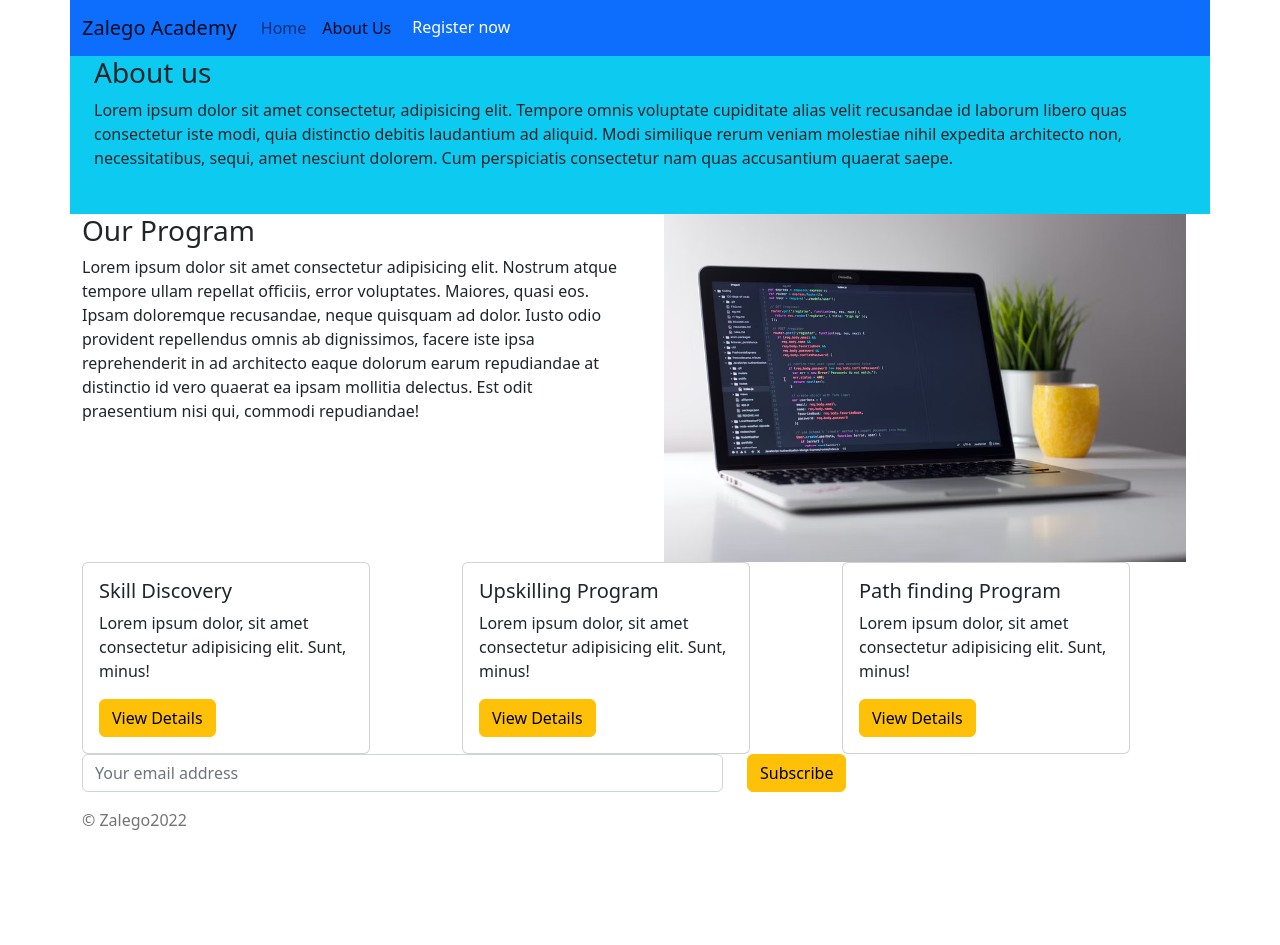
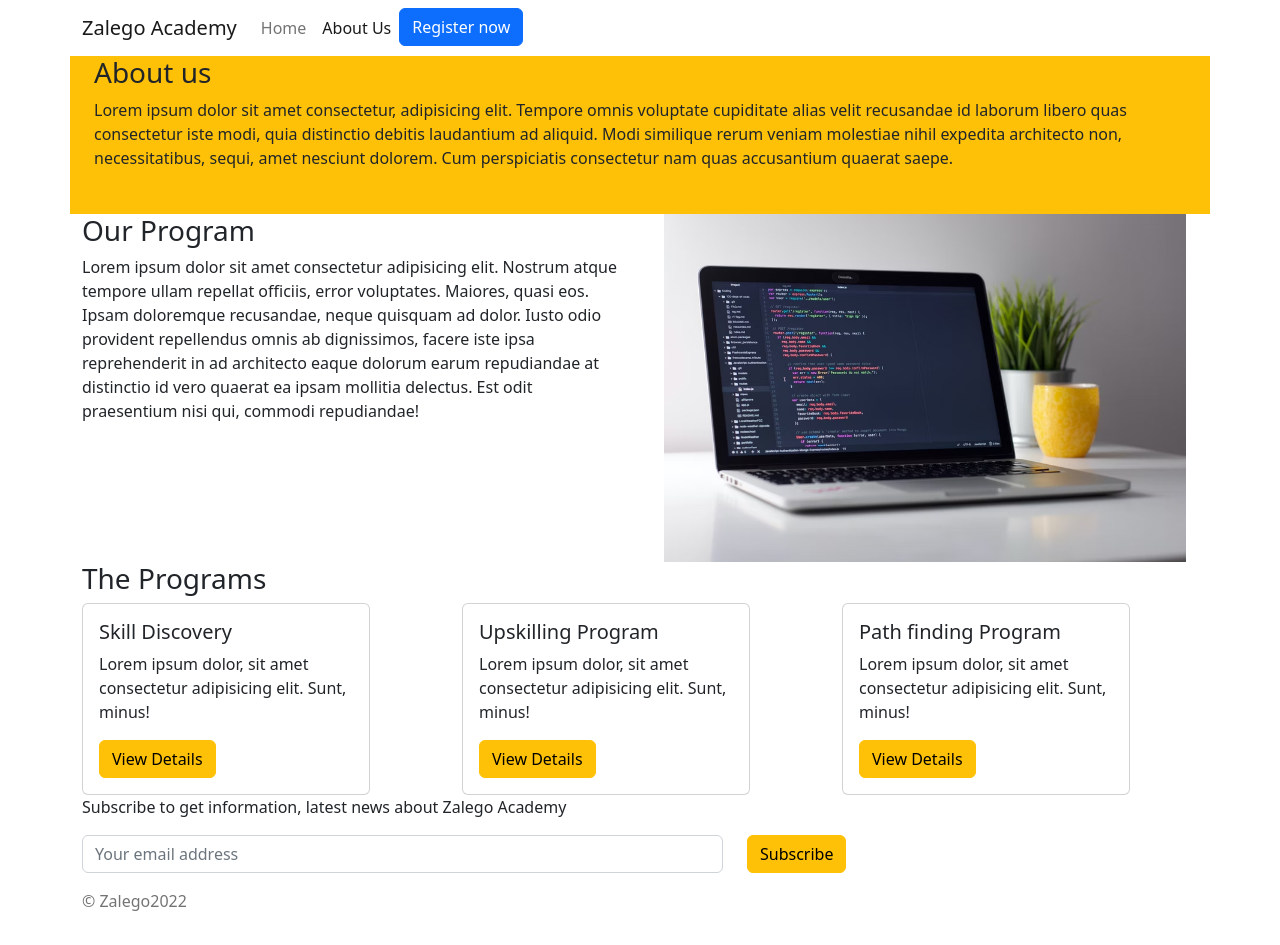
Before and after one commit to vallaryhub/assignment-003-bootstrap, a PHP site: page / in a window 1280 px wide. Before the commit the page ends 830 px from the top, so only its background shows below. Run offline with PHP 8.4, Linux system fonts and the light colour scheme.

Commit message:
003-bootsrap

```diff
--- a/index.html
+++ b/index.html
@@ -15,7 +15,7 @@
     <div class="row">
 
         <!-- First colum starts here -->
-        <nav class="navbar navbar-expand-lg bg-primary">
+        <nav class="navbar navbar-expand-lg bg-transparent">
           <div class="container-fluid">
             <a class="navbar-brand" href="#" >Zalego Academy</a>
             <button class="navbar-toggler" type="button" data-bs-toggle="collapse" data-bs-target="#navbarSupportedContent" aria-controls="navbarSupportedContent" aria-expanded="false" aria-label="Toggle navigation">
@@ -41,8 +41,8 @@
           </div>
         </nav>
 
-        <section class="container-fluid bg-info ">
-          <div class=" container">
+        <section class="container-fluid bg-warning ">
+          <div class="aboutus container">
               <h3>About us</h3>
 
   <p style="padding-bottom:28px ;">Lorem ipsum dolor sit amet consectetur, adipisicing elit. Tempore omnis voluptate cupiditate alias velit recusandae id laborum libero quas consectetur iste modi, quia distinctio debitis laudantium ad aliquid. Modi similique rerum veniam molestiae nihil expedita architecto non, necessitatibus, sequi, amet nesciunt dolorem. Cum perspiciatis consectetur nam quas accusantium quaerat saepe.</p>
@@ -56,11 +56,16 @@
                   <p>Lorem ipsum dolor sit amet consectetur adipisicing elit. Nostrum atque tempore ullam repellat officiis, error voluptates. Maiores, quasi eos. Ipsam doloremque recusandae, neque quisquam ad dolor. Iusto odio provident repellendus omnis ab dignissimos, facere iste ipsa reprehenderit in ad architecto eaque dolorum earum repudiandae at distinctio id vero quaerat ea ipsam mollitia delectus. Est odit praesentium nisi qui, commodi repudiandae!</p>
               </div>
               <div class="col">
-                <img src="computer.avif" alt="image" class="container">
+                  <img src="./computer.avif" class="container" alt="learning">
               </div>
           </div>
 
 
+
+        </section>
+
+        <section class="container">
+          <h3>The Programs</h3>
         </section>
 
 
@@ -112,6 +117,12 @@
           </div>
 
         </section>
+        <div class="container">
+          <p>
+            Subscribe to get information, latest news about Zalego Academy
+          </p>
+
+        </div>
 
         <section class="container justify-content-center">
           <div class="row">
@@ -133,9 +144,7 @@
           <p class="navbar-text">© Zalego2022</p>
           </div>
         </div>
-        </div>
 
-    </section>
 
 
 
--- a/style.css
+++ b/style.css
@@ -1,4 +1,4 @@
-.nav{
-    padding-bottom: 50px;
-
+.container{
+ padding-top: 10px;
+ padding-bottom: 100px;
 }
```
Lines whose indentation alone changed are shown as unchanged.
